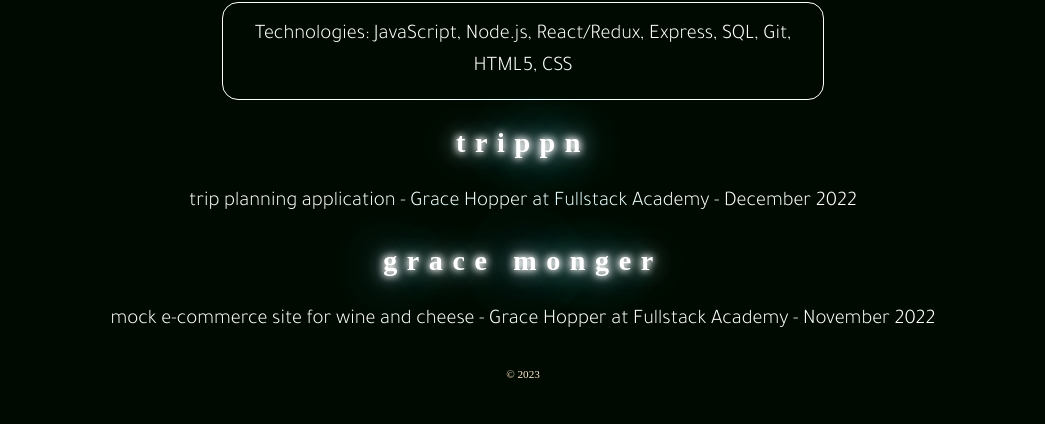
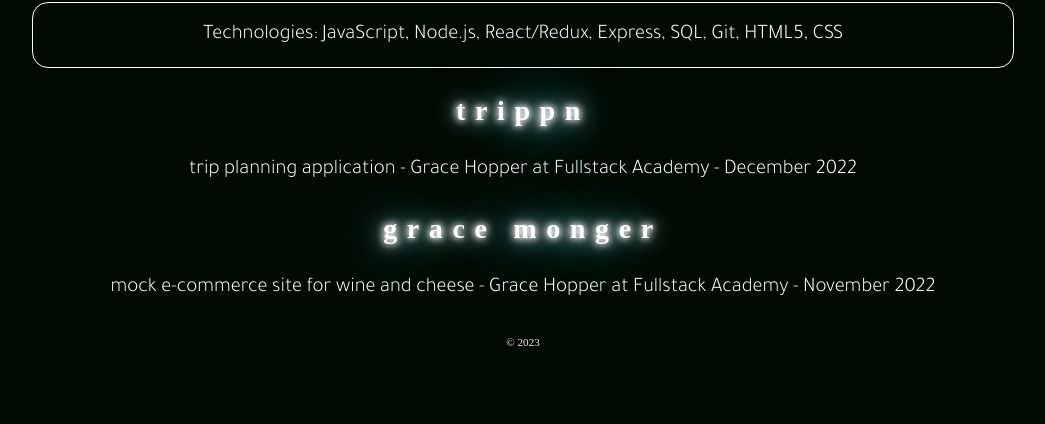
Before and after one commit to alisonphanthavong/personal-portfolio, a React app: page /projects in a window 1280 px wide. Shown: the part 535-959 px from the top of the page, without its empty margins (117-1162 px from the left). After the commit the page ends 927 px from the top, so only its background shows below. Built offline with nearby package versions, Linux system fonts and the light colour scheme; a web font is replaced by a local one.

Commit message:
adjusted technologies width within media query

```diff
--- a/public/style.css
+++ b/public/style.css
@@ -156,4 +156,8 @@
     padding-left: 6rem;
     padding-right: 6rem;
   }
+
+  .technologies {
+    width: 75%;
+  }
 }
```
